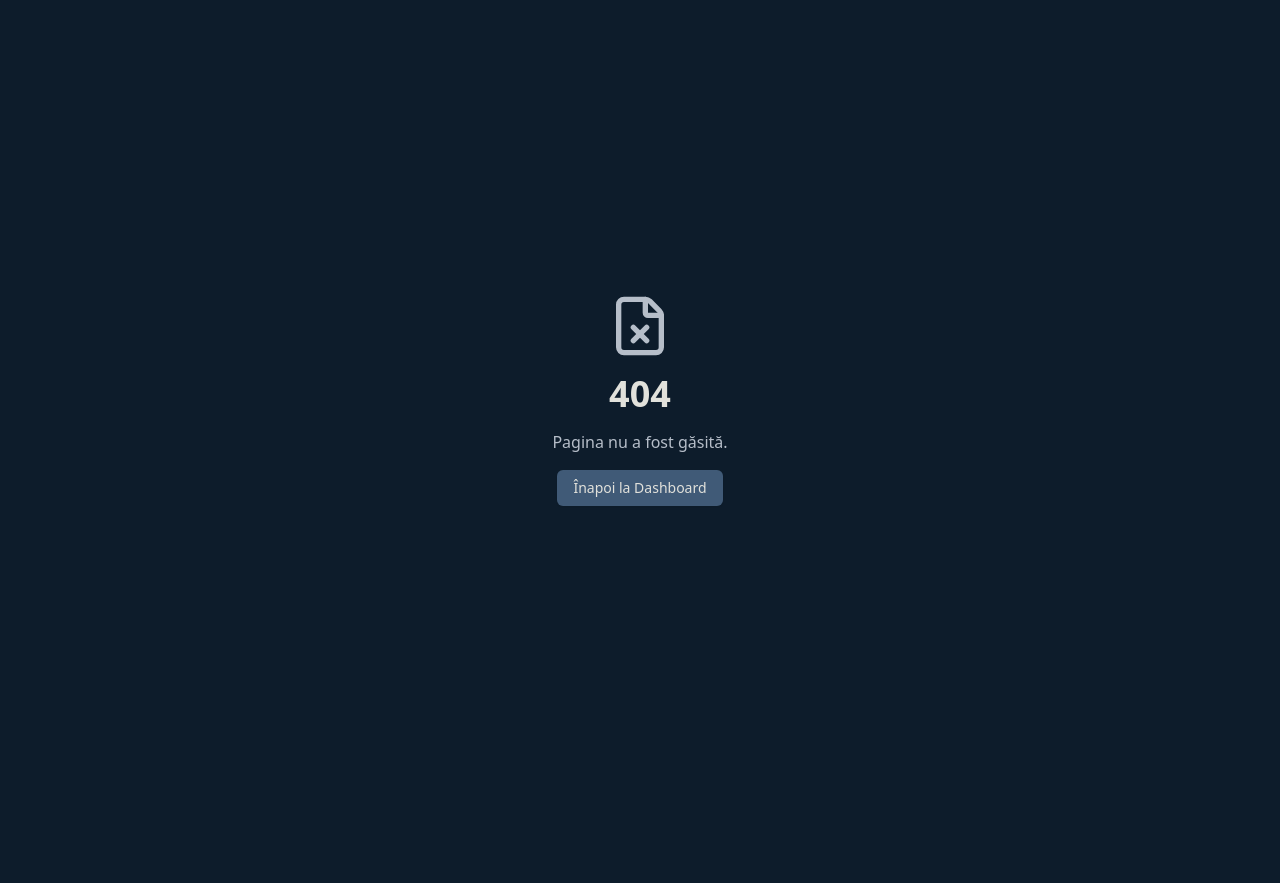
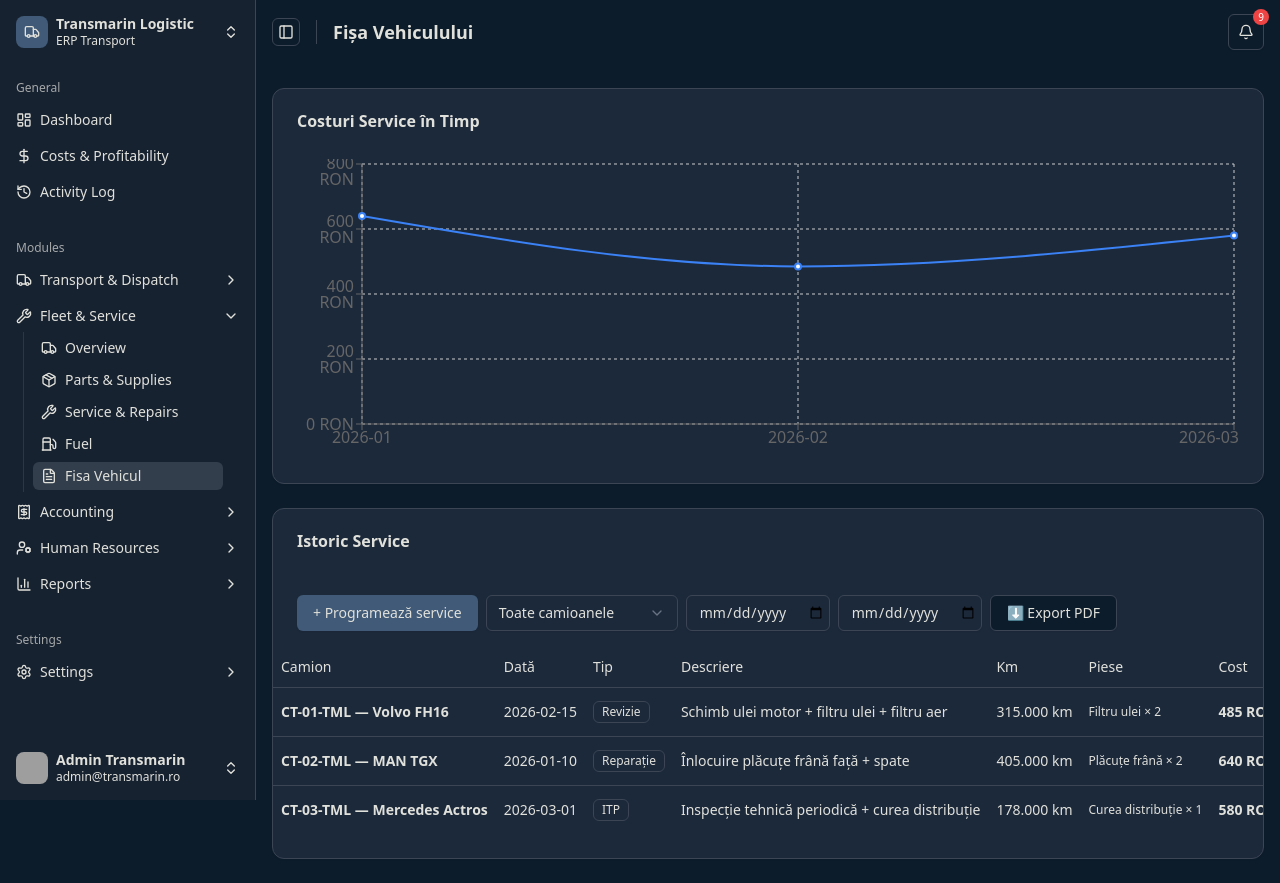
Before and after one commit to florinbadea046/Transmarin-Logistic, a React (Vite) app: page /fleet/vehicles in a window 1280 px wide. Before the commit this address had no page. Before the commit the page ends 800 px from the top, so only its background shows below. Built offline with nearby package versions, Linux system fonts and the light colour scheme; sample sign-in values are in the browser's storage; grey boxes are pictures that could not be loaded.

Commit message:
feat: task-B12 - add vehicle service history page with table and cost chart

```diff
--- a/src/components/layout/data/sidebar-data.ts
+++ b/src/components/layout/data/sidebar-data.ts
@@ -109,6 +109,11 @@ export const sidebarData: SidebarData = {
               title: "Combustibil",
               url: "/fleet/fuel",
               icon: Fuel,
+            },
+            {
+              title: "Fisa Vehicul",
+              url: "/fleet/vehicles",
+              icon: FileText,
             },
           ],
         },
--- /dev/null
+++ b/src/modules/fleet/pages/vehicles.tsx
@@ -0,0 +1,102 @@
+import { useState } from "react";
+import { useTranslation } from "react-i18next";
+import { Header } from "@/components/layout/header";
+import { Main } from "@/components/layout/main";
+import { Card, CardContent, CardHeader, CardTitle } from "@/components/ui/card";
+import { ServiceCRUD } from "@/modules/fleet/components/ServiceCRUD";
+import { getCollection } from "@/utils/local-storage";
+import { STORAGE_KEYS } from "@/data/mock-data";
+import type { ServiceRecord } from "@/modules/fleet/types";
+import type { Truck } from "@/modules/transport/types";
+import {
+  LineChart,
+  Line,
+  XAxis,
+  YAxis,
+  CartesianGrid,
+  Tooltip,
+  ResponsiveContainer,
+} from "recharts";
+
+export default function VehiclesPage() {
+  const { t } = useTranslation();
+  const [records, setRecords] = useState<ServiceRecord[]>(() =>
+    getCollection<ServiceRecord>(STORAGE_KEYS.serviceRecords),
+  );
+  const [trucks] = useState<Truck[]>(() =>
+    getCollection<Truck>(STORAGE_KEYS.trucks),
+  );
+
+  const handleRecordsChange = (updated: ServiceRecord[]) => {
+    setRecords(updated);
+  };
+
+  // Grupează costurile pe lună pentru grafic
+  const chartData = Object.values(
+    records.reduce(
+      (acc, r) => {
+        const d = new Date(r.date);
+        const key = `${d.getFullYear()}-${String(d.getMonth() + 1).padStart(2, "0")}`;
+        if (!acc[key]) acc[key] = { month: key, cost: 0 };
+        acc[key].cost += r.cost;
+        return acc;
+      },
+      {} as Record<string, { month: string; cost: number }>,
+    ),
+  ).sort((a, b) => a.month.localeCompare(b.month));
+
+  return (
+    <>
+      <Header>
+        <h1 className="text-lg font-semibold">
+          {t("fleet.vehicles.pageTitle", "Fișa Vehiculului")}
+        </h1>
+      </Header>
+      <Main>
+        <div className="flex flex-col gap-6">
+          {/* Grafic costuri service în timp */}
+          <Card>
+            <CardHeader>
+              <CardTitle>
+                {t("fleet.vehicles.costChartTitle", "Costuri Service în Timp")}
+              </CardTitle>
+            </CardHeader>
+            <CardContent>
+              <ResponsiveContainer width="100%" height={300}>
+                <LineChart data={chartData}>
+                  <CartesianGrid strokeDasharray="3 3" />
+                  <XAxis dataKey="month" />
+                  <YAxis unit=" RON" />
+              <Tooltip formatter={(val) => [Number(val).toLocaleString("ro-RO") + " RON", "Cost"]} />
+                  <Line
+                    type="monotone"
+                    dataKey="cost"
+                    stroke="#3b82f6"
+                    strokeWidth={2}
+                    dot={true}
+                  />
+                </LineChart>
+              </ResponsiveContainer>
+            </CardContent>
+          </Card>
+
+          {/* Tabel toate intervențiile service */}
+          <Card>
+            <CardHeader>
+              <CardTitle>
+                {t("fleet.vehicles.serviceHistoryTitle", "Istoric Service")}
+              </CardTitle>
+            </CardHeader>
+            <CardContent className="p-0 pt-4">
+              <ServiceCRUD
+                records={records}
+                trucks={trucks}
+                onRecordsChange={handleRecordsChange}
+              />
+            </CardContent>
+          </Card>
+        </div>
+      </Main>
+    </>
+  );
+}
--- a/src/routes/index.ts
+++ b/src/routes/index.ts
@@ -28,6 +28,7 @@ import FleetPage from "@/modules/fleet/index";
 import PartsPage from "@/modules/fleet/pages/parts";
 import ServicePage from "@/modules/fleet/pages/service";
 import FuelPage from "@/modules/fleet/pages/fuel";
+import VehiclesPage from "@/modules/fleet/pages/vehicles";
 
 import AccountingPage from "@/modules/accounting/index";
 import InvoicesPage from "@/modules/accounting/pages/invoices";
@@ -163,6 +164,11 @@ const fuelRoute = createRoute({
   path: "/fleet/fuel",
   component: FuelPage,
 });
+const vehiclesRoute = createRoute({
+  getParentRoute: () => authenticatedRoute,
+  path: "/fleet/vehicles",
+  component: VehiclesPage,
+});
 
 // Accounting
 const accountingRoute = createRoute({
@@ -285,6 +291,8 @@ const routeTree = rootRoute.addChildren([
     partsRoute,
     serviceRoute,
     fuelRoute,
+    vehiclesRoute,
+    // Accounting
     // Accounting
     accountingRoute,
     invoicesRoute,
```
